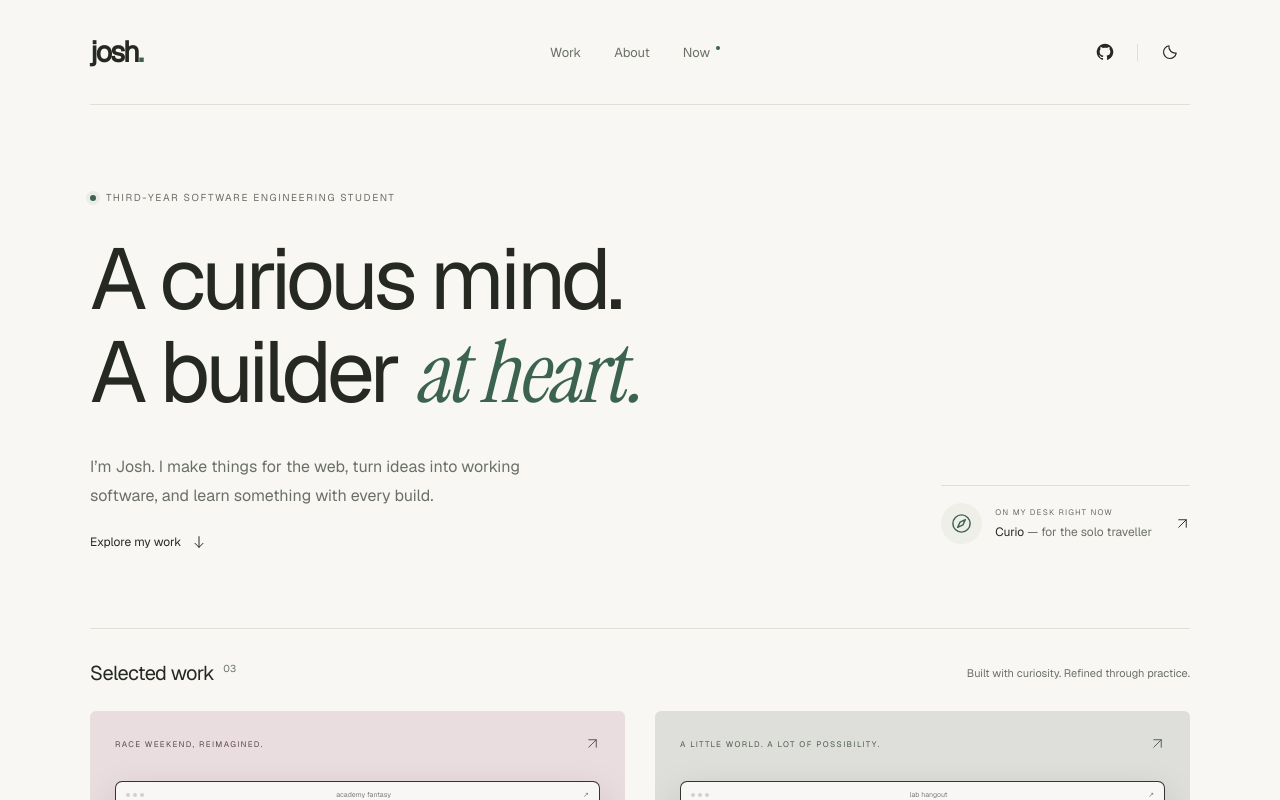
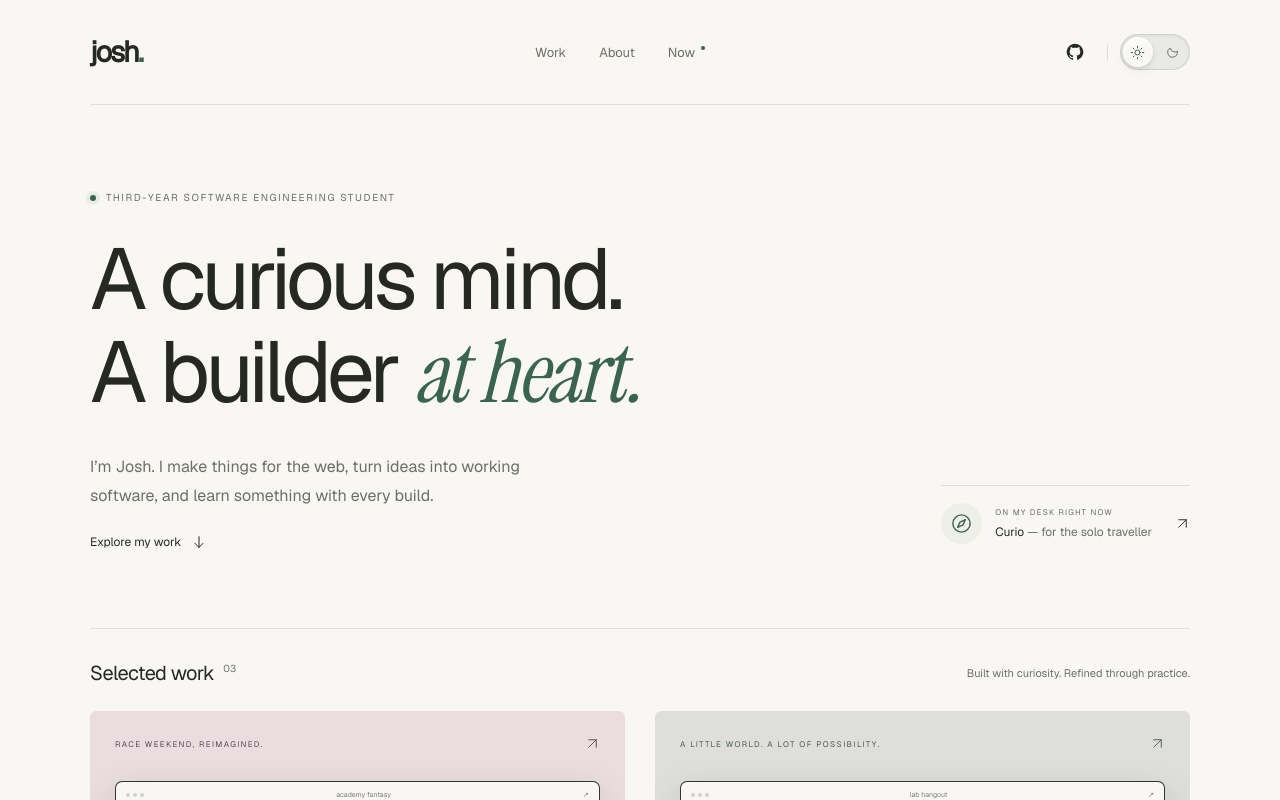
Before and after one commit to josh098900/portfolio_new, a Next.js app in the folder pixel-portfolio/: page / in a window 1280 px wide. Shown: the top 800 px of the page. Built offline with nearby package versions, Linux system fonts and the light colour scheme.

Commit message:
Add glass theme switch with smooth palette transitions

```diff
--- a/pixel-portfolio/app/globals.css
+++ b/pixel-portfolio/app/globals.css
@@ -1,3 +1,15 @@
+/* Interpolating the palette keeps text, surfaces, and borders in sync. */
+@property --background { syntax: "<color>"; inherits: true; initial-value: #f8f7f4; }
+@property --surface { syntax: "<color>"; inherits: true; initial-value: #fffefa; }
+@property --text { syntax: "<color>"; inherits: true; initial-value: #252922; }
+@property --muted { syntax: "<color>"; inherits: true; initial-value: #6b7067; }
+@property --line { syntax: "<color>"; inherits: true; initial-value: #dedfd7; }
+@property --accent { syntax: "<color>"; inherits: true; initial-value: #3c6350; }
+@property --soft { syntax: "<color>"; inherits: true; initial-value: #eeefe7; }
+@property --curio { syntax: "<color>"; inherits: true; initial-value: #e9eee4; }
+@property --curio-art { syntax: "<color>"; inherits: true; initial-value: #dce5d5; }
+@property --schema { syntax: "<color>"; inherits: true; initial-value: #e9ede9; }
+
 :root {
   --background: #f8f7f4;
   --surface: #fffefa;
@@ -9,6 +21,8 @@
   --curio: #e9eee4;
   --curio-art: #dce5d5;
   --schema: #e9ede9;
+  --theme-duration: 480ms;
+  --theme-ease: cubic-bezier(.22, 1, .36, 1);
   color-scheme: light;
 }
 
@@ -26,9 +40,15 @@
   color-scheme: dark;
 }
 
+:root[data-theme-ready] {
+  transition-property: --background, --surface, --text, --muted, --line, --accent, --soft, --curio, --curio-art, --schema;
+  transition-duration: var(--theme-duration);
+  transition-timing-function: var(--theme-ease);
+}
+
 * { box-sizing: border-box; }
 html { scroll-behavior: smooth; scroll-padding-top: 36px; }
-body { margin: 0; background: var(--background); color: var(--text); font-family: "Geist", sans-serif; font-size: 15px; -webkit-font-smoothing: antialiased; transition: background-color .2s, color .2s; }
+body { margin: 0; background: var(--background); color: var(--text); font-family: "Geist", sans-serif; font-size: 15px; -webkit-font-smoothing: antialiased; }
 ::selection { background: var(--accent); color: var(--background); }
 a { color: inherit; text-decoration: none; }
 button { font: inherit; }
@@ -54,9 +74,78 @@ em { font-family: "Instrument Serif", Georgia, serif; font-weight: 400; }
 .icon-button:hover { background: var(--soft); }
 .icon-button svg { width: 18px; height: 18px; }
 .action-divider { width: 1px; height: 17px; background: var(--line); margin-inline: 4px; }
-.sun-icon { display: none; }
-[data-theme="dark"] .sun-icon { display: block; }
-[data-theme="dark"] .moon-icon { display: none; }
+.theme-switch {
+  --thumb-offset: 0px;
+  position: relative;
+  isolation: isolate;
+  flex: 0 0 70px;
+  width: 70px;
+  height: 44px;
+  padding: 0;
+  border: 0;
+  border-radius: 999px;
+  background: transparent;
+  color: var(--muted);
+  touch-action: manipulation;
+}
+.theme-switch:focus-visible { border-radius: 999px; outline-offset: 3px; }
+.theme-switch-track {
+  position: absolute;
+  inset: 4px 0;
+  border: 1px solid color-mix(in srgb, var(--text) 12%, transparent);
+  border-radius: inherit;
+  background: color-mix(in srgb, var(--text) 7%, var(--background));
+  box-shadow: inset 0 1px 3px #0000000d, 0 1px 0 #ffffff14;
+}
+.theme-switch-thumb {
+  position: absolute;
+  top: 7px;
+  left: 3px;
+  width: 30px;
+  height: 30px;
+  border-radius: inherit;
+  transform: translateX(var(--thumb-offset));
+  transition: transform 520ms cubic-bezier(.22, 1.25, .36, 1);
+}
+.theme-switch-glass {
+  position: absolute;
+  inset: 0;
+  border-radius: inherit;
+  border: 1px solid #ffffff70;
+  background: linear-gradient(145deg, #ffffff75, #ffffff12 48%, #ffffff30), color-mix(in srgb, var(--surface) 64%, transparent);
+  -webkit-backdrop-filter: blur(10px) saturate(1.6);
+  backdrop-filter: blur(10px) saturate(1.6);
+  box-shadow: inset 0 1px 1px #ffffffb3, inset 0 -1px 2px #ffffff30, 0 2px 5px #00000018, 0 5px 12px #0000000a;
+  transition: transform 260ms var(--theme-ease), box-shadow 260ms ease;
+}
+.theme-switch-glass::after {
+  content: "";
+  position: absolute;
+  inset: 2px 5px 55%;
+  border-radius: 50%;
+  background: linear-gradient(#ffffff65, #ffffff00);
+  pointer-events: none;
+}
+.theme-switch-icon {
+  position: absolute;
+  top: 7px;
+  width: 30px;
+  height: 30px;
+  display: grid;
+  place-items: center;
+  pointer-events: none;
+  transition: color var(--theme-duration) ease, transform var(--theme-duration) var(--theme-ease);
+}
+.theme-switch-icon svg { width: 15px; height: 15px; stroke-width: 1.6; }
+.theme-switch-sun { left: 3px; color: var(--accent); }
+.theme-switch-moon { right: 3px; transform: rotate(-18deg) scale(.9); }
+[data-theme="dark"] .theme-switch { --thumb-offset: 34px; }
+[data-theme="dark"] .theme-switch-sun { color: var(--muted); transform: rotate(35deg) scale(.9); }
+[data-theme="dark"] .theme-switch-moon { color: var(--text); transform: rotate(0) scale(1); }
+@media (hover: hover) {
+  .theme-switch:hover .theme-switch-glass { box-shadow: inset 0 1px 1px #ffffffcc, inset 0 -1px 2px #ffffff40, 0 2px 7px #00000020, 0 5px 14px #0000000d; }
+}
+.theme-switch:active .theme-switch-glass { transform: scale(1.12, .94); }
 .hero { padding: 85px 0 77px; }
 .intro-label { display: flex; align-items: center; gap: 10px; color: var(--muted); }
 .status-dot { display: inline-block; width: 6px; height: 6px; background: var(--accent); border-radius: 50%; flex-shrink: 0; box-shadow: 0 0 0 4px color-mix(in srgb, var(--accent), transparent 92%); }
@@ -82,12 +171,12 @@ em { font-family: "Instrument Serif", Georgia, serif; font-weight: 400; }
 .section-count { font-size: 10px; letter-spacing: 0; margin-top: 2px; color: var(--muted); }
 .section-aside { color: var(--muted); font-size: 11px; }
 .project-grid { display: grid; grid-template-columns: repeat(2, minmax(0, 1fr)); gap: 30px; }
-.project-visual { display: block; position: relative; overflow: hidden; height: 322px; padding: 25px 25px 0; border-radius: 6px; }
+.project-visual { display: block; position: relative; overflow: hidden; height: 322px; padding: 25px 25px 0; border-radius: 6px; transition: background-color var(--theme-duration) var(--theme-ease); }
 .academy-fantasy .project-visual { background: #eadde0; }
 .lab-hangout .project-visual { background: #dedfdb; }
 [data-theme="dark"] .academy-fantasy .project-visual { background: #382c33; }
 [data-theme="dark"] .lab-hangout .project-visual { background: #303934; }
-.visual-topline { display: flex; justify-content: space-between; align-items: center; color: #5e4654; font-size: 8px; letter-spacing: 1.4px; font-weight: 500; }
+.visual-topline { display: flex; justify-content: space-between; align-items: center; color: #5e4654; font-size: 8px; letter-spacing: 1.4px; font-weight: 500; transition: color var(--theme-duration) var(--theme-ease); }
 .visual-topline svg { width: 15px; height: 15px; }
 .lab-hangout .visual-topline { color: #4e5c4e; }
 [data-theme="dark"] .visual-topline { color: #dac3d0; }
@@ -181,7 +270,7 @@ em { font-family: "Instrument Serif", Georgia, serif; font-weight: 400; }
 .case-facts .eyebrow { font-size: 8px; color: var(--muted); }
 .case-facts > div > span:not(.eyebrow) { font-size: 12px; padding-top: 4px; }
 .case-facts .case-links { justify-content: end; align-items: start; }
-.case-image { padding: 40px; border-radius: 6px; background: #eadde0; }
+.case-image { padding: 40px; border-radius: 6px; background: #eadde0; transition: background-color var(--theme-duration) var(--theme-ease); }
 .case-image.lab-hangout { background: #dedfdb; }
 [data-theme="dark"] .case-image { background: #382c33; }
 [data-theme="dark"] .case-image.lab-hangout { background: #303934; }
@@ -303,7 +392,9 @@ em { font-family: "Instrument Serif", Georgia, serif; font-weight: 400; }
 }
 
 @media (max-width: 370px) {
-  .site-header nav { gap: 12px; }
+  .site-header nav { gap: 10px; }
+  .theme-switch { flex-basis: 60px; width: 60px; }
+  [data-theme="dark"] .theme-switch { --thumb-offset: 24px; }
   .container { width: calc(100% - 32px); }
   .intro-label { font-size: 7px; }
   .hero h1 { font-size: 41px; }
@@ -319,3 +410,16 @@ em { font-family: "Instrument Serif", Georgia, serif; font-weight: 400; }
   html { scroll-behavior: auto; }
   *, *::before, *::after { animation: none !important; transition: none !important; }
 }
+
+@media (prefers-reduced-transparency: reduce) {
+  .theme-switch-glass { background: var(--surface); -webkit-backdrop-filter: none; backdrop-filter: none; }
+  .theme-switch-glass::after { display: none; }
+}
+
+@media (forced-colors: active) {
+  .theme-switch-track { border-color: ButtonText; }
+  .theme-switch-glass { background: Highlight; border-color: Highlight; box-shadow: none; }
+  .theme-switch-glass::after { display: none; }
+  .theme-switch-sun, [data-theme="dark"] .theme-switch-moon { color: HighlightText; }
+  .theme-switch-moon, [data-theme="dark"] .theme-switch-sun { color: ButtonText; }
+}
--- a/pixel-portfolio/components/theme-toggle.tsx
+++ b/pixel-portfolio/components/theme-toggle.tsx
@@ -8,6 +8,8 @@ export function ThemeToggle() {
 
   useEffect(() => {
     setTheme(document.documentElement.dataset.theme ?? "light");
+    // Enable palette transitions only after the initial theme has been applied.
+    document.documentElement.dataset.themeReady = "true";
     const preference = window.matchMedia("(prefers-color-scheme: dark)");
     const syncSystemTheme = () => {
       let saved: string | null = null;
@@ -29,7 +31,22 @@ export function ThemeToggle() {
   }
 
   const label = theme ? `Switch to ${theme === "dark" ? "light" : "dark"} mode` : "Switch colour theme";
-  return <button className="icon-button theme-toggle" type="button" onClick={toggle} aria-label={label} title={label}>
-    <Icon name="sun" className="sun-icon" /><Icon name="moon" className="moon-icon" />
-  </button>;
+  return (
+    <button
+      className="theme-switch"
+      type="button"
+      role="switch"
+      aria-checked={theme === "dark"}
+      aria-label="Dark mode"
+      title={label}
+      onClick={toggle}
+    >
+      <span className="theme-switch-track" aria-hidden="true" />
+      <span className="theme-switch-thumb" aria-hidden="true">
+        <span className="theme-switch-glass" />
+      </span>
+      <span className="theme-switch-icon theme-switch-sun" aria-hidden="true"><Icon name="sun" /></span>
+      <span className="theme-switch-icon theme-switch-moon" aria-hidden="true"><Icon name="moon" /></span>
+    </button>
+  );
 }
```
